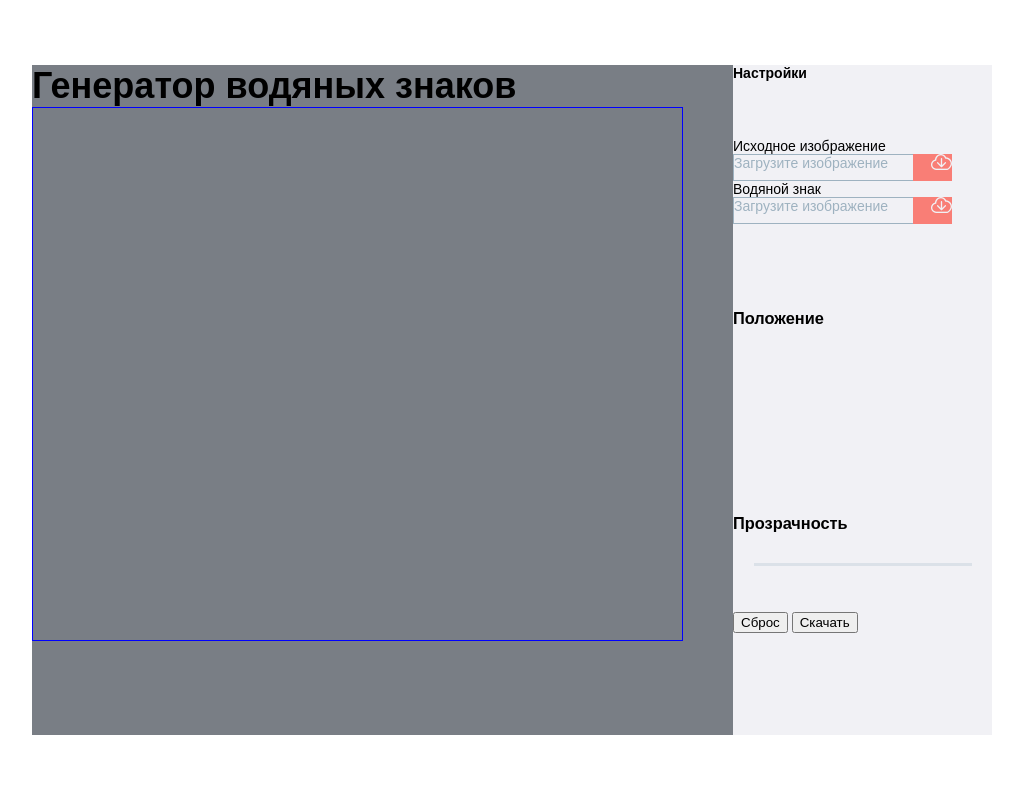
After one commit to LoftSchoool-DZ3/Description, a PHP site: page / in a window 1280 px wide. The commit adds this page. Shown: the whole page, without its empty margins (128-1151 px from the left). Run offline with PHP 8.4, Linux system fonts and the light colour scheme; some libraries are stand-ins or nearby versions.

Commit message:
create frame

```diff
--- a/app/css/images.css
+++ b/app/css/images.css
@@ -1,6 +1,6 @@
 .img {
   display: inline-block;
-  background: url('spritebox-sprite.png') no-repeat center center transparent;
+  background: url('../img/spritebox.png') no-repeat center center transparent;
 }
 
 .img.like {
--- /dev/null
+++ b/app/css/styles.css
@@ -0,0 +1,195 @@
+html,
+body,
+div,
+h1,
+h2,
+h3,
+p,
+span,
+label {
+    padding: 0;
+    margin: 0;
+}
+
+html,
+body {
+    width: 100%;
+    height: 100%;
+    min-height: 670px;
+
+    font-family: sans-serif;
+}
+
+.wrapper {
+    position: relative;
+
+    width: 100%;
+    height: auto;
+    min-height: 100%;
+
+    font-size: 0;
+}
+
+.window {
+    position: absolute;
+    top: 0;
+    right: 0;
+    bottom: 0;
+    left: 0;
+
+    width: 960px;
+    height: 670px;
+    margin: auto;
+
+    font-size: 0;
+
+    background: rgba(46,54,65,.64);
+}
+
+.main,
+.settings,
+.set {
+    display: inline-block;
+    -webkit-box-sizing: border-box;
+       -moz-box-sizing: border-box;
+            box-sizing: border-box;
+
+    vertical-align: top;
+}
+
+.main {
+    width: 701px;
+    height: 100%;
+
+    font-size: 18px;
+}
+
+.settings {
+    width: 259px;
+    height: 100%;
+
+    background-color: #f1f1f5;
+}
+
+.set {
+    position: relative;
+
+    width: 100%;
+
+    font-size: 14px;
+}
+
+h2.set {
+    height: 73px;
+}
+
+.load-imgs {
+    height: 171px;
+}
+
+.position {
+    height: 205px;
+}
+
+.trans {
+    height: 98px;
+}
+
+.buttons {
+    height: 123px;
+}
+
+.view {
+    position: relative;
+
+    width: 651px;
+    height: 534px;
+    -webkit-box-sizing: border-box;
+       -moz-box-sizing: border-box;
+            box-sizing: border-box;
+
+    border: 1px solid blue;
+}
+
+.layer {
+    position: absolute;
+    top: 0;
+    left: 0;
+
+    width: 100%;
+    height: 100%;
+}
+
+.footer {
+    width: 100%;
+    height: 70px;
+    margin-top: -70px;
+}
+
+.slider {
+    width: 218px;
+    height: 3px;
+    margin: 30px auto 0;
+
+    background: #dbe1e8;
+}
+
+.input-wrapper-file {
+    position: relative;
+
+    width: 219px;
+    height: 27px;
+    padding: 0;
+    -webkit-box-sizing: border-box;
+       -moz-box-sizing: border-box;
+            box-sizing: border-box;
+
+    color: #9eb2c0;
+    border: 1px solid #9eb2c0;
+    background: #f1f1f5;
+    padding-right: 39px;
+}
+
+.input-wrapper-file > span {
+    display: block;
+    overflow: hidden;
+
+    white-space: nowrap;
+    -o-text-overflow: ellipsis;
+       text-overflow: ellipsis;
+    word-wrap: normal;
+}
+
+.input-wrapper-file label {
+    position: absolute;
+    top: -1px;
+    right: -1px;
+
+    width: 39px;
+    height: 27px;
+
+    cursor: pointer;
+
+    background-color: #f97e76;
+}
+
+.img.load {
+    position: absolute;
+    top: 0;
+    right: 0;
+}
+
+.input-wrapper-file input {
+    position: absolute;
+    top: 0;
+    right: 0;
+
+    cursor: pointer;
+
+    opacity: 0;
+
+    -khtml-opacity: 0;
+    -ms-filter: "progid:DXImageTransform.Microsoft.Alpha(Opacity=0)";
+        filter: alpha(opacity=0);
+    -moz-opacity: 0;
+}
--- /dev/null
+++ b/app/index.html
@@ -0,0 +1,62 @@
+<!DOCTYPE html>
+<html lang="ru">
+<head>
+	<meta charset="UTF-8">
+	<title>Генератор водяных знаков</title>
+	<!-- build:css css/styles.css -->
+    <link rel="stylesheet" type="text/css" href="css/styles.css">
+    <link rel="stylesheet" type="text/css" href="css/images.css">
+    <!-- endbuild -->
+</head>
+<body>
+	<div class="wrapper">
+		<div class="window">
+			<div class="main">
+				<h1>Генератор водяных знаков</h1>
+				<div class="view">
+					<div class="layer v-orig-img"></div>
+					<div class="layer v-watermark"></div>
+				</div>
+			</div>
+			<form action="" method="" class="settings">
+				<h2 class="set">Настройки</h2>
+				<div class="set load-imgs">
+					<label>Исходное изображение</label>
+					<div class="input-wrapper-file wr-orig-img">
+						<span id="orig-img-name">Загрузите изображение</span>
+						<label for="orig-img"><div class="img load"></div></label>
+						<input id="orig-img" class="field-file" type="file" accept="image/*" name="orig-img">
+					</div>
+					<labe>Водяной знак</label>
+					<div class="input-wrapper-file wr-watermark">
+						<span id="watermark-name">Загрузите изображение</span>
+						<label for="watermark"><div class="img load"></div></label>
+						<input id="watermark" class="field-file" type="file" accept="image/*" name="watermark">
+					</div>
+
+
+				</div>
+				<div class="set position">
+					<h3>Положение</h3>
+				</div>
+				<div class="set trans">
+					<h3>Прозрачность</h3>
+					<div class="slider"></div>
+				</div>
+				<div class="set buttons">
+					<input id="reset" type="reset" value="Сброс">
+					<input id="submit" type="submit" value="Скачать">
+				</div>
+			</form>
+		</div>
+	</div>
+	<div class="footer">
+
+	</div>
+
+	<script src="https://ajax.googleapis.com/ajax/libs/jquery/1.11.2/jquery.min.js"></script>
+	<!-- build:js js/combined.js -->
+    <script type="text/javascript" src="js/own/file-load.js"></script>
+    <!-- endbuild -->
+</body>
+</html>
--- /dev/null
+++ b/app/js/own/file-load.js
@@ -0,0 +1,29 @@
+$(document).ready(function() {
+    var app = {
+
+        initialize : function () {
+            this.setUpListeners();
+        },
+
+        setUpListeners: function () {
+            $('#orig-img').change(function() {
+                $('#orig-img-name').html($(this).val());
+                $('#orig-img').attr('value', $(this).val());
+                if ($(this).val() == '') {
+                    $('#orig-img-name').html('Ошибка. Повторите еще раз.');
+                }
+            });
+
+            $('#watermark').change(function() {
+                $('#watermark-name').html($(this).val());
+                $('#watermark').attr('value', $(this).val());
+                if ($(this).val() == '') {
+                    $('#watermark-name').html('Ошибка. Повторите еще раз.');
+                }
+            });
+        }
+
+    }
+
+    app.initialize();
+});
```
Also changed, not shown: gulpfile.js (+30 -2 lines), README.md, 1 other file.
